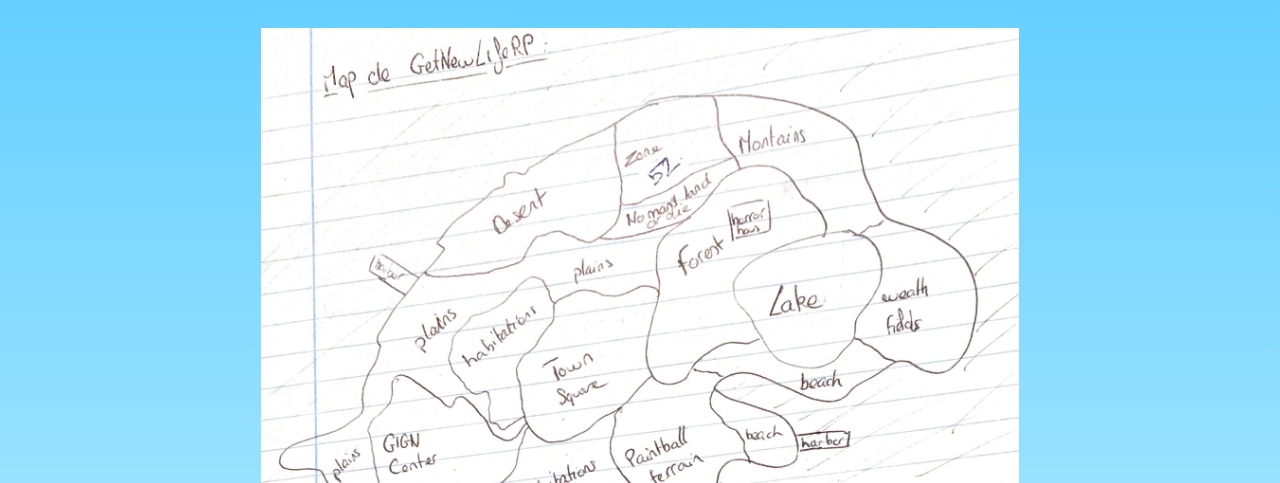
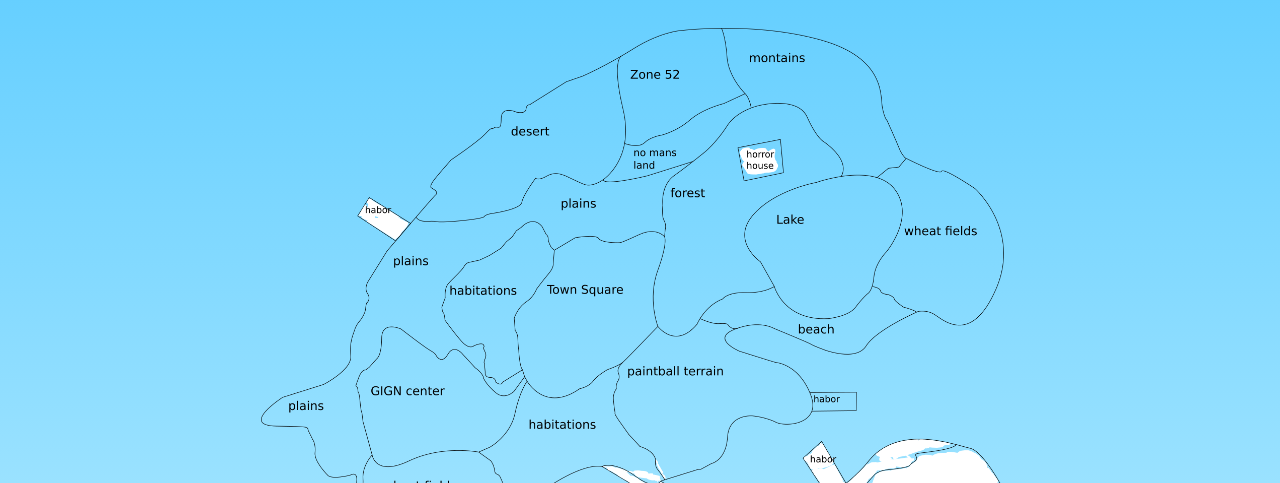
Before and after one commit to ZerLock/GetNewLifeRPG, a plain HTML site: page index.html in a window 1280 px wide. Shown: the part 83-566 px from the top of the page. Drawn offline with Linux system fonts and the light colour scheme.

Commit message:
change img path in code

```diff
--- a/index.html
+++ b/index.html
@@ -20,7 +20,7 @@
 
 			<!-- The map of the game -->
 			<div id="map">
-				<img id="map-img" src="./images/map.jpg" />
+				<img id="map-img" src="./images/map.png" />
 			</div>
 
 			<!-- "Title" of the website -->
```
